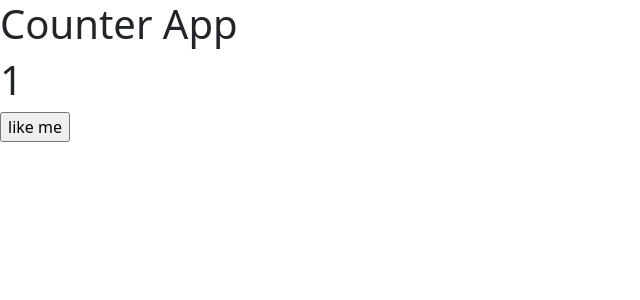
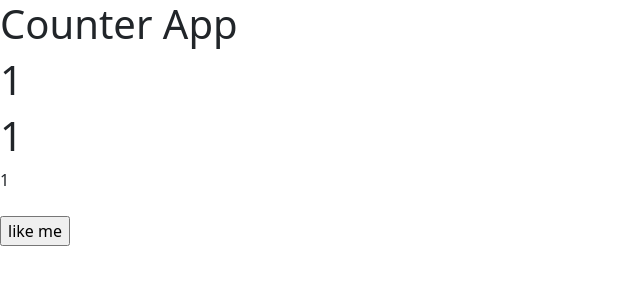
Before and after one commit to RohitPawar9850/Day14-Third-React-App, a React (Create React App) app: page / in a window 1280 px wide. Shown: the top 300 px of the page, without its empty margins (0-640 px from the left). Built offline with nearby package versions, Linux system fonts and the light colour scheme.

Commit message:
basic counter

```diff
--- a/src/App.js
+++ b/src/App.js
@@ -24,6 +24,9 @@ function CounterApp()
   return (
     <>
     <h1>{counter}</h1>
+    <h1>{counter}</h1>
+    <div>{counter}</div>
+    <br />
     <input type="button" value="like me" onClick={LikeMeAction} />
     </>
   );
```
